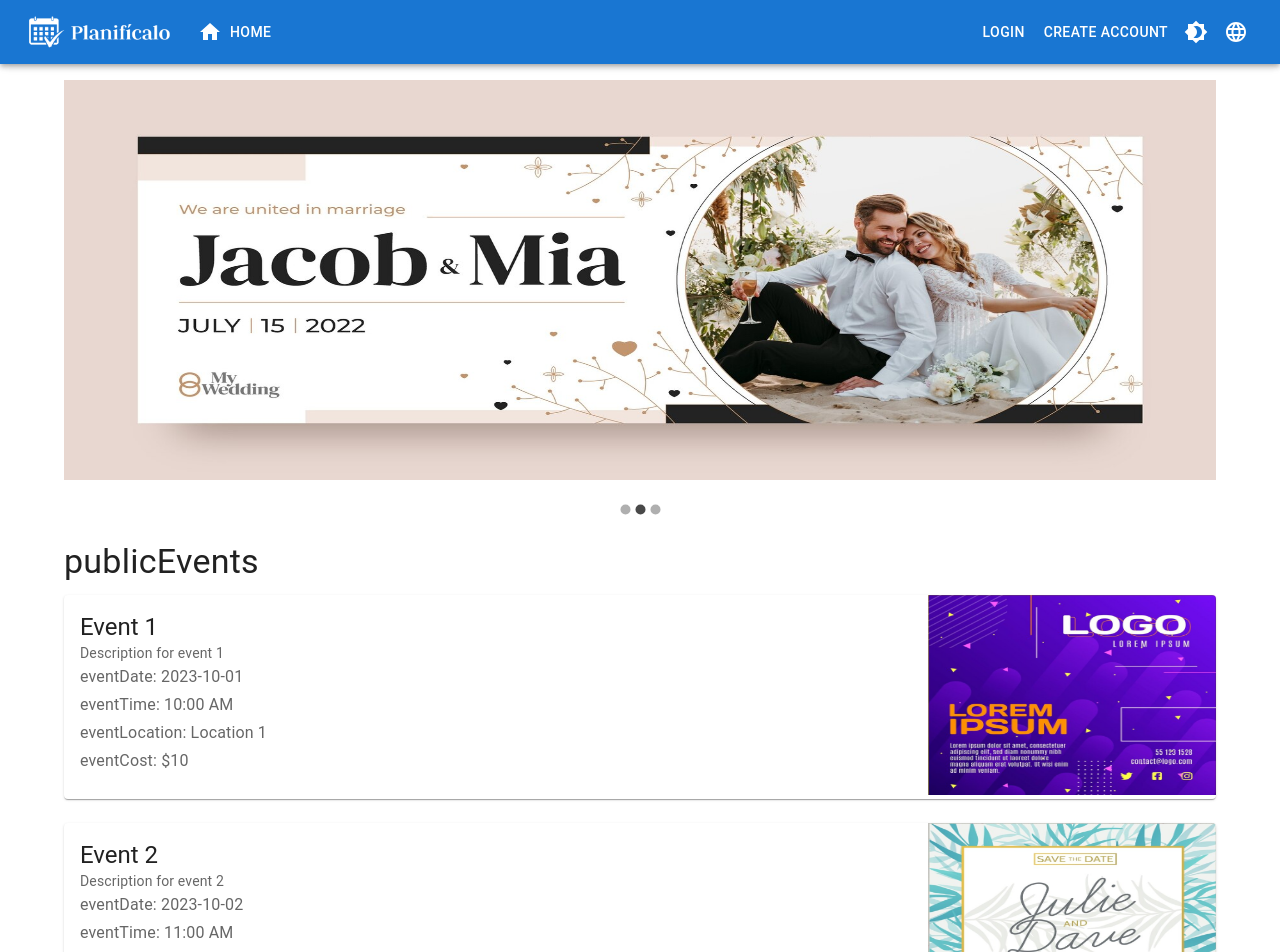
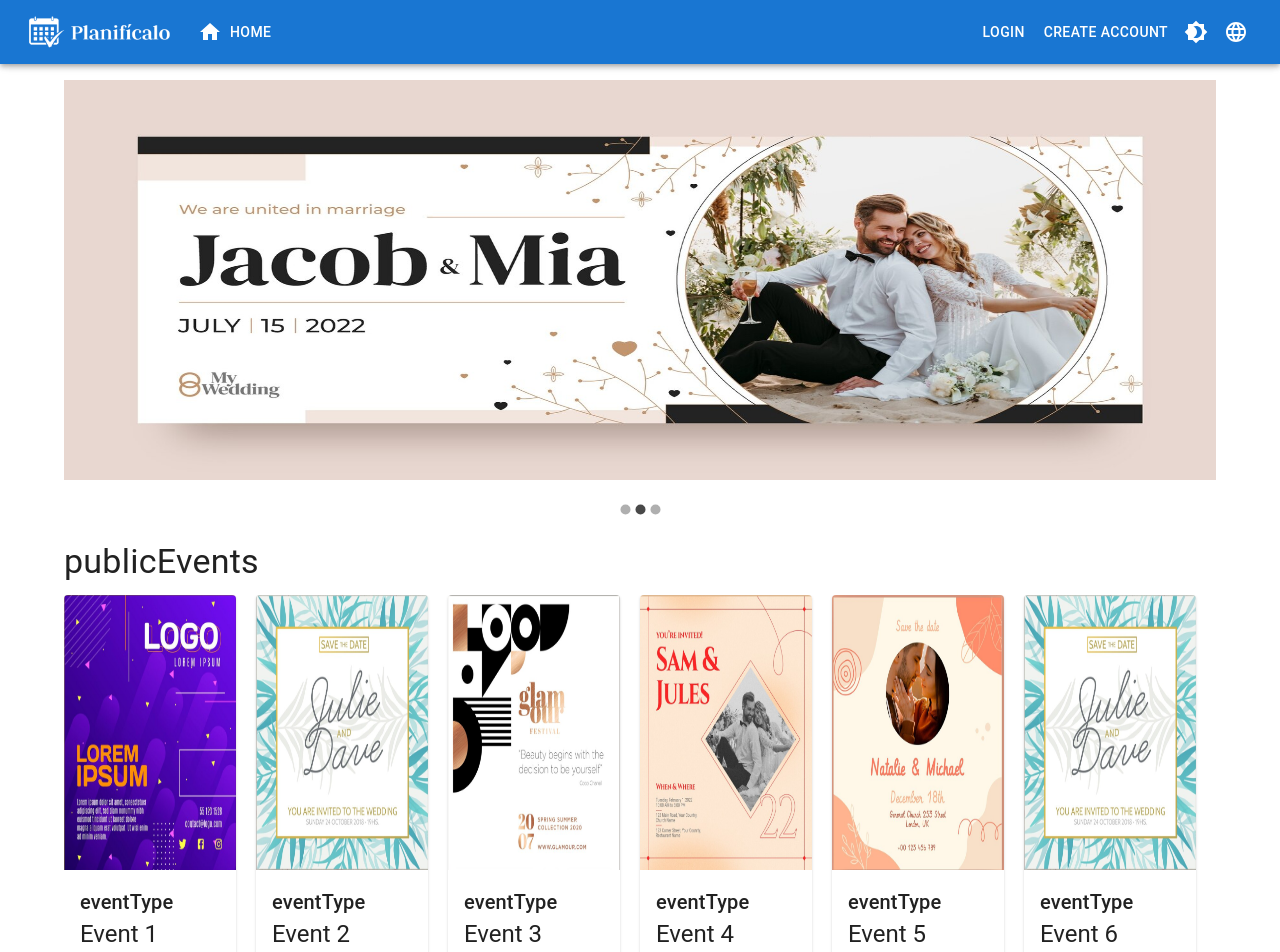
Before and after one commit to arbcamilo/planificalofront, a React (Create React App) app: page / in a window 1280 px wide. Shown: the top 952 px of the page. Built offline with nearby package versions, Linux system fonts and the light colour scheme.

Commit message:
update home

```diff
--- a/src/Components/Home/Home.jsx
+++ b/src/Components/Home/Home.jsx
@@ -2,7 +2,7 @@ import React from "react";
 import {
   Typography,
   Container,
-  Grid,
+  Grid2 as Grid,
   Paper,
   Card,
   CardContent,
@@ -107,49 +107,36 @@ const Inicio = () => {
       <Typography variant="h4" gutterBottom style={{ marginTop: "20px" }}>
         {t("publicEvents")}
       </Typography>
-      <Grid container spacing={3}>
-        {events
-          .slice((page - 1) * itemsPerPage, page * itemsPerPage)
-          .map((event) => (
-            <Grid item xs={12} key={event.id}>
-              <Card>
-                <Grid container>
-                  <Grid item xs={9}>
+      <Box display="flex" overflow="auto">
+        {events.map((event) => (
+          <Card key={event.id} style={{ width: "284px", height: "550px", marginRight: "20px" }}>
+            <CardMedia
+              component="img"
+              height="275"
+              image={event.image}
+              alt={event.title}
+              style={{ objectFit: "fill" }}
+            />
             <CardContent>
+              <Typography variant="h6" component="div">
+                {t("eventType")}
+              </Typography>
               <Typography variant="h5" component="div">
                 {event.title}
               </Typography>
               <Typography variant="body2" color="text.secondary">
-                        {event.description}
-                      </Typography>
-                      <Typography variant="subtitle1" color="text.secondary">
-                        {t("eventDate")}: {event.date}
-                      </Typography>
-                      <Typography variant="subtitle1" color="text.secondary">
-                        {t("eventTime")}: {event.time}
+                {t("createdBy")}: {event.description}
               </Typography>
               <Typography variant="subtitle1" color="text.secondary">
                 {t("eventLocation")}: {event.location}
               </Typography>
-                      <Typography variant="subtitle1" color="text.secondary">
-                        {t("eventCost")}: {event.cost}
+              <Typography variant="h6" color="text.primary">
+                {t("eventDate")}: {event.date}
               </Typography>
             </CardContent>
-                  </Grid>
-                  <Grid item xs={3}>
-                    <CardMedia
-                      component="img"
-                      height="200"
-                      image={event.image}
-                      alt={event.title}
-                      style={{ objectFit: "fill" }}
-                    />
-                  </Grid>
-                </Grid>
           </Card>
-            </Grid>
         ))}
-      </Grid>
+      </Box>
       <Box display="flex" justifyContent="center" marginTop="20px">
         <Pagination
           count={Math.ceil(events.length / itemsPerPage)}
```
Lines whose indentation alone changed are shown as unchanged.
